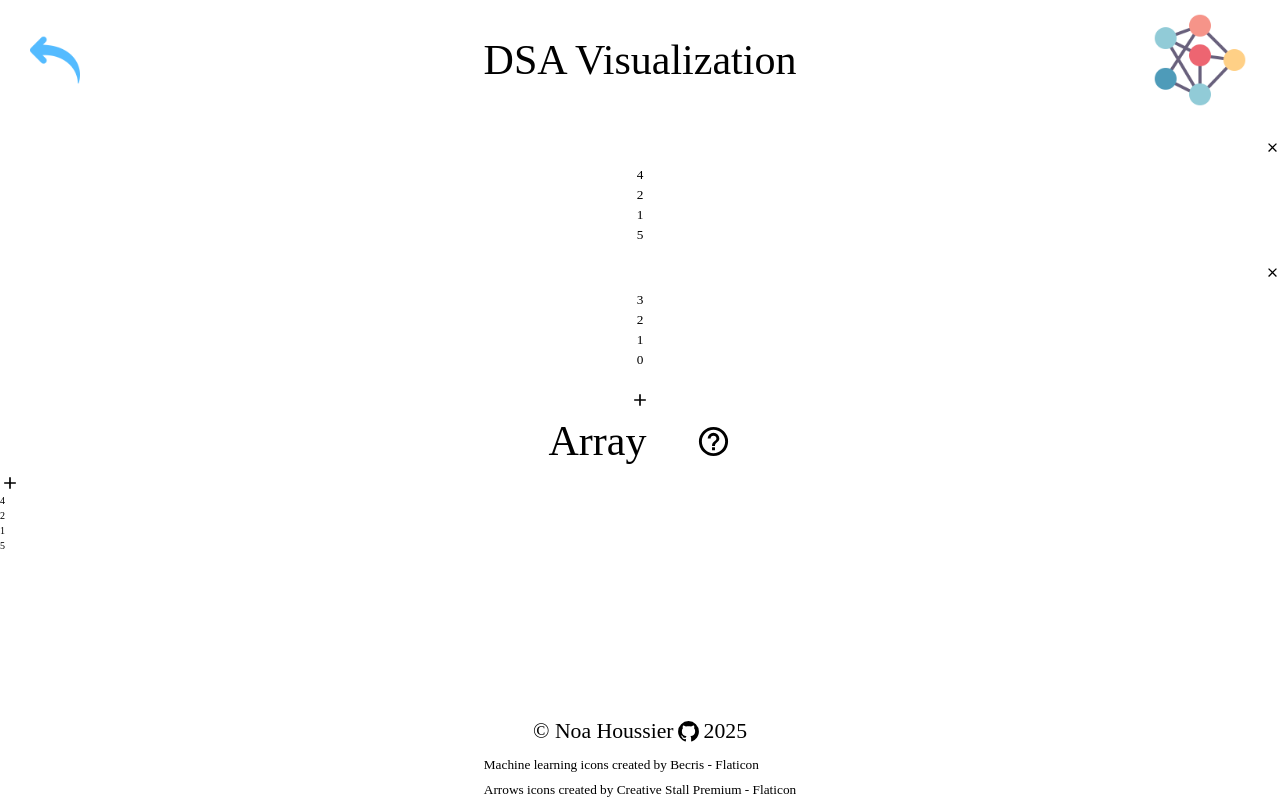
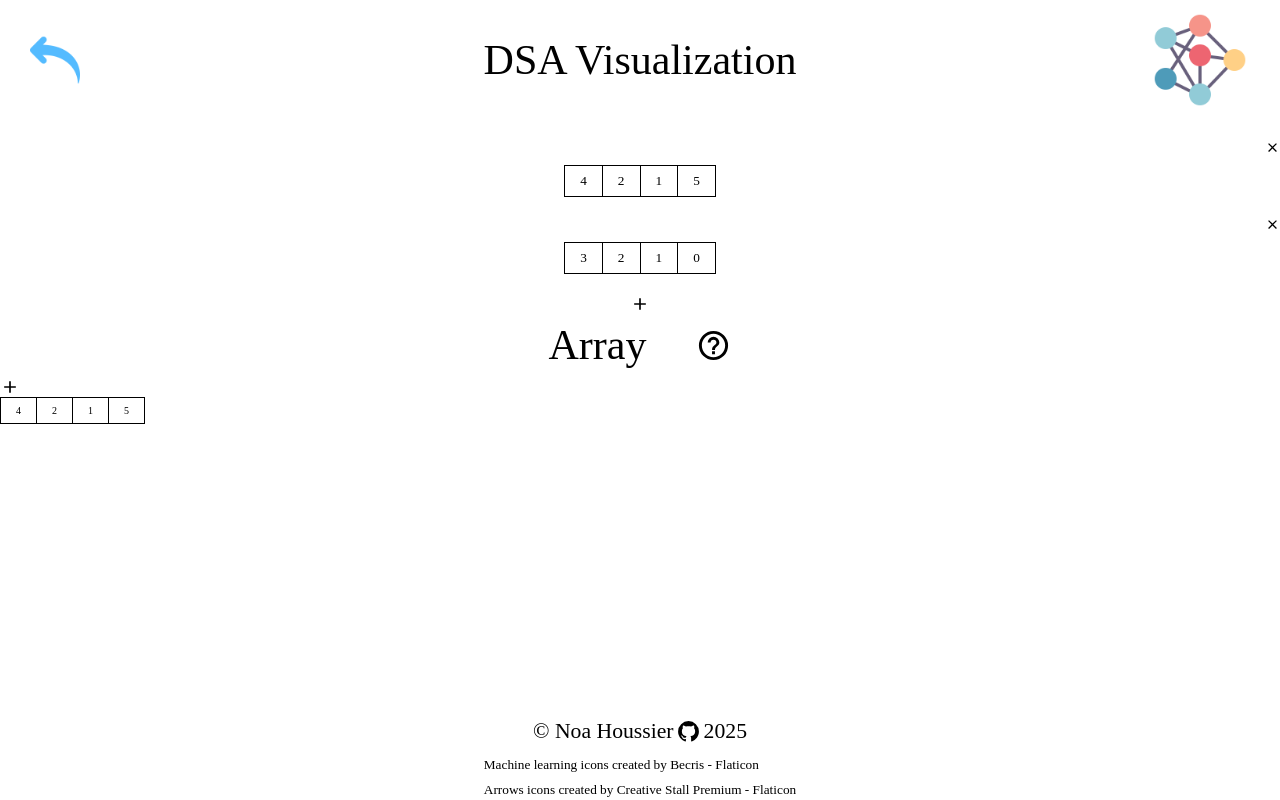
Before and after one commit to NestorNebula/dsa-visualization, a React (Vite) app: page /data-structures/array in a window 1280 px wide. Built offline with nearby package versions, Linux system fonts and the light colour scheme.

Commit message:
feat: add styles to ArrayPrototype

```diff
--- a/src/components/prototypes/array/ArrayPrototype.styles.ts
+++ b/src/components/prototypes/array/ArrayPrototype.styles.ts
@@ -1,6 +1,34 @@
 import styled from 'styled-components';
 
-const Array = styled.div``;
-const Item = styled.div``;
+const Array = styled.div`
+  & > div {
+    display: flex;
+    box-shadow: ${(props) => `0px 0px 5px ${props.theme.darkGrey}`};
+
+    &:not(:has(div)) {
+      box-shadow: none;
+
+      &::after {
+        position: relative;
+        content: 'New Array';
+      }
+    }
+  }
+`;
+const Item = styled.div`
+  & > div:first-child {
+    border: 1px solid black;
+    border-left: none;
+    padding: 0.5rem 1.5rem;
+  }
+
+  &:first-of-type > div:first-child {
+    border-left: 1px solid black;
+  }
+
+  &:last-of-type {
+    border-right: none;
+  }
+`;
 
 export { Array, Item };
--- a/src/components/prototypes/array/ArrayPrototype.tsx
+++ b/src/components/prototypes/array/ArrayPrototype.tsx
@@ -16,13 +16,15 @@ function Prototype({
   const getArrayContent = () => {
     const arrayContent: JSX.Element[] = [];
     for (let i = 0; i < array.length; i++) {
+      const options = getOptions && getOptions(i);
       arrayContent.push(
         <S.Item key={`array-content${i}`}>
           <Box
+            active={!!options?.props.children}
             value={array[i]}
             onClick={onItemClick ? () => onItemClick(i) : undefined}
           />
-          {getOptions ? getOptions(i) : <></>}
+          {options}
         </S.Item>
       );
     }
```
